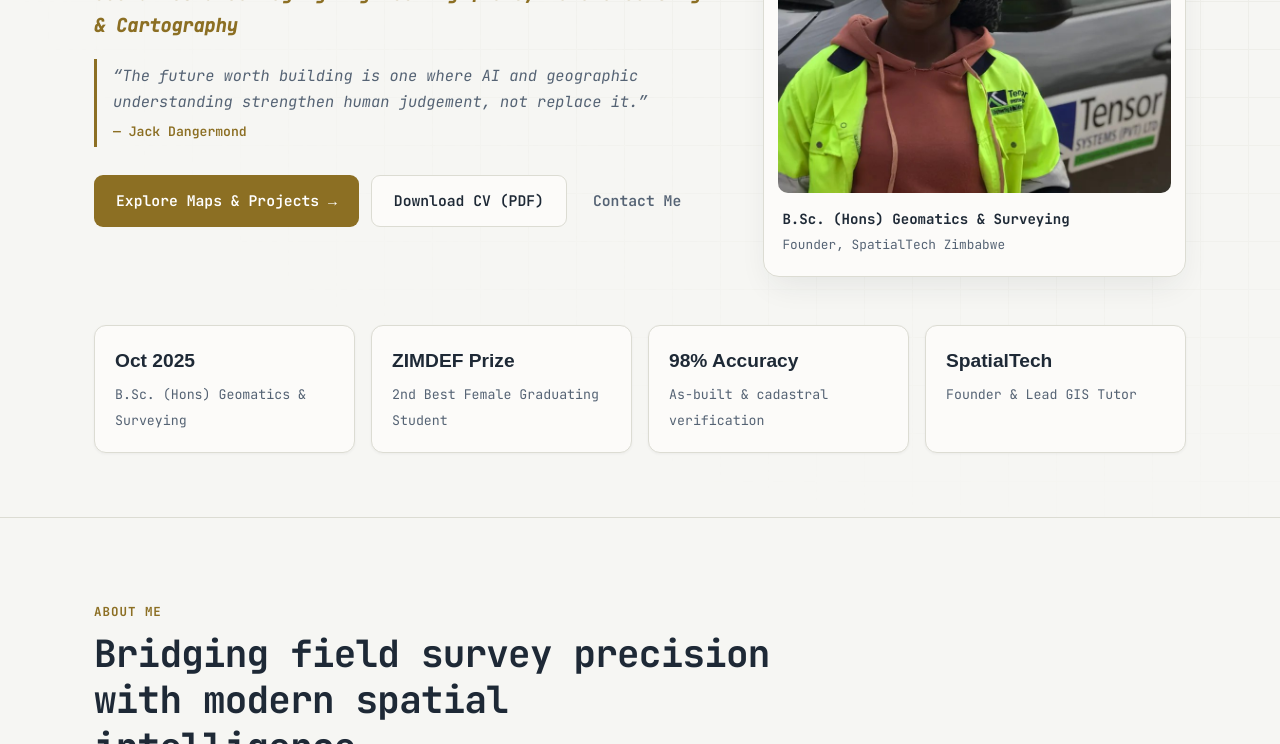
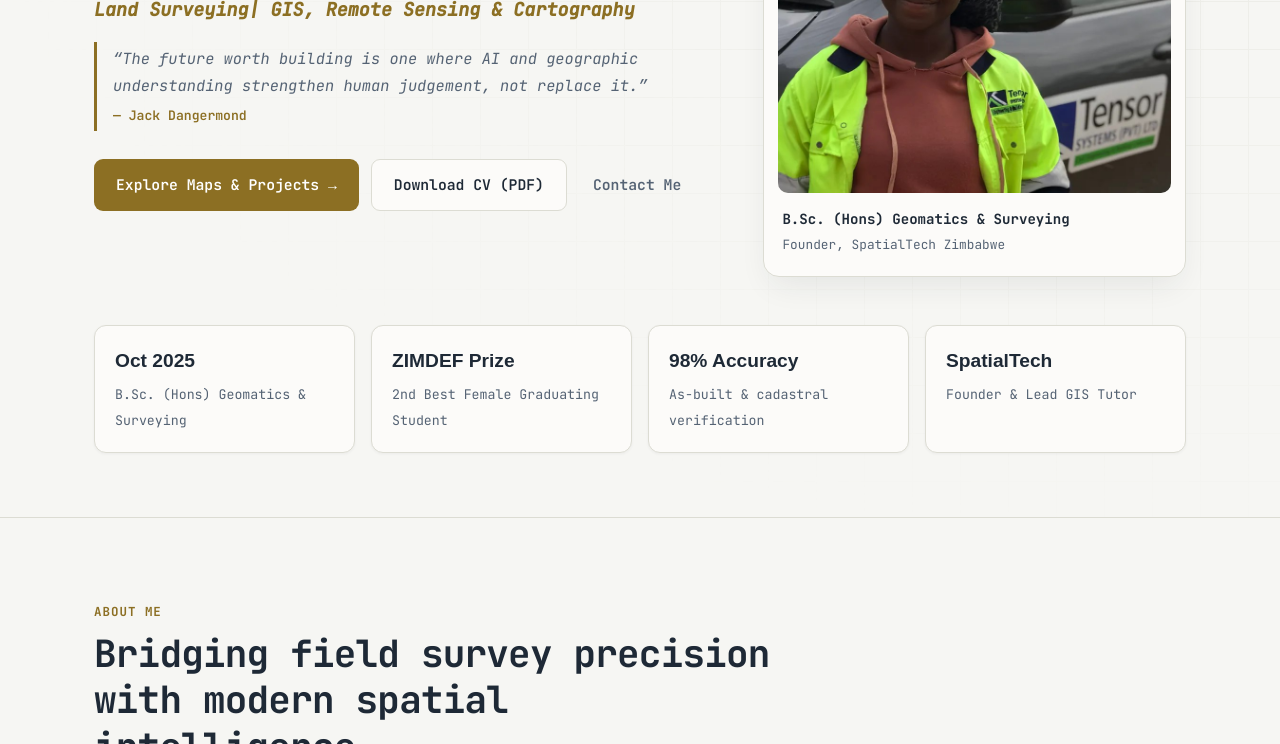
Before and after one commit to NMadhinga49/NMadhinga49.github.io, a plain HTML site: page index.html in a window 1280 px wide. Shown: the part 356-1100 px from the top of the page. Drawn offline with Linux system fonts and the light colour scheme.

Commit message:
Shorten hero subtitle to fit on a single line

```diff
--- a/index.html
+++ b/index.html
@@ -68,7 +68,7 @@
 </div>
 
             <h1>Nettey Madhinga</h1>
-            <p class="hero-subtitle">Geomatics & Surveying Engineering | GIS, Remote Sensing & Cartography</p>
+            <p class="hero-subtitle">Land Surveying| GIS, Remote Sensing & Cartography</p>
             <blockquote class="hero-quote">
   “The future worth building is one where AI and geographic understanding strengthen human judgement, not replace it.”
   <cite>— Jack Dangermond</cite>
```
